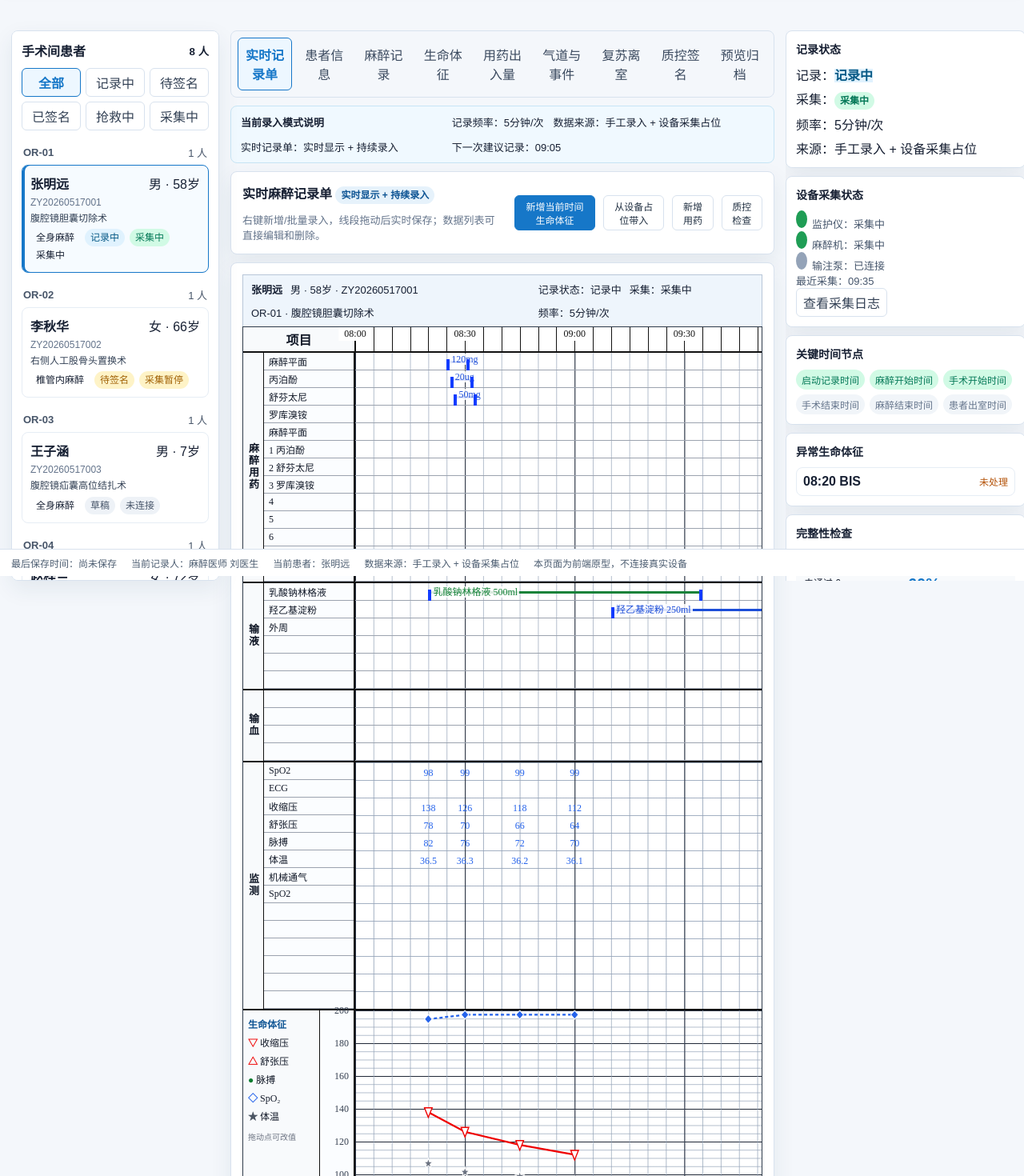
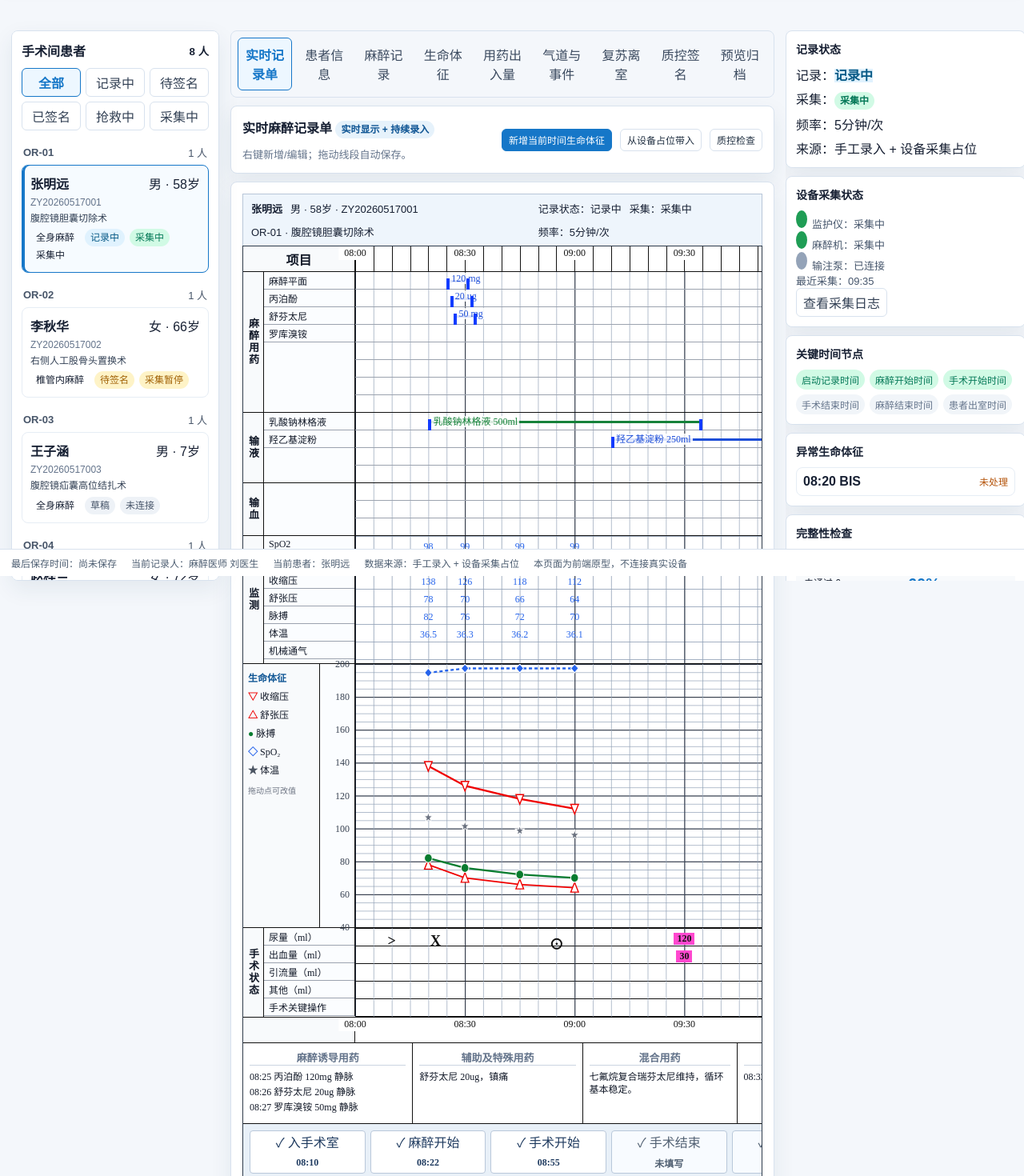
Before and after one commit to xueye612/mazuijilu, a Vue app: page / in a window 1280 px wide. Shown: the part 80-1550 px from the top of the page at 80% size. Built offline with nearby package versions, Linux system fonts and the light colour scheme.

Commit message:
style: fix thick border issues on screen view

```diff
--- a/src/styles/anesthesia-record-sheet.css
+++ b/src/styles/anesthesia-record-sheet.css
@@ -454,6 +454,18 @@ textarea:focus {
   font-size: 13px;
 }
 
+.mode-strip .mode-left {
+  gap: 8px;
+}
+
+.mode-strip .mode-left strong {
+  font-size: 13px;
+}
+
+.mode-strip .mode-right {
+  justify-content: flex-end;
+}
+
 .tab-panel {
   display: flex;
   flex-direction: column;
@@ -494,6 +506,14 @@ textarea:focus {
   display: none;
 }
 
+.band-labels .print-band-label {
+  display: none;
+}
+
+.band-labels .screen-band-label {
+  display: flex;
+}
+
 .live-sheet-header {
   display: flex;
   justify-content: space-between;
@@ -529,7 +549,7 @@ textarea:focus {
   display: grid;
   grid-template-columns: var(--live-sheet-left-width) 1fr;
   height: 32px;
-  border-bottom: 2px solid #111;
+  border-bottom: 1px solid #111;
 }
 
 .sheet-left-head {
@@ -572,13 +592,13 @@ textarea:focus {
 }
 
 .minor-tick.major {
-  border-left-width: 1.5px;
+  border-left-width: 1px;
 }
 
 .live-band {
   display: grid;
   grid-template-columns: var(--live-sheet-side-width) calc(var(--live-sheet-left-width) - var(--live-sheet-side-width)) 1fr;
-  border-bottom: 2px solid #111;
+  border-bottom: 1px solid #111;
 }
 
 .band-side {
@@ -597,7 +617,7 @@ textarea:focus {
 
 .band-labels,
 .status-labels {
-  border-right: 2px solid #111;
+  border-right: 1px solid #111;
   background: #fbfdff;
 }
 
@@ -764,7 +784,7 @@ textarea:focus {
   display: grid;
   grid-template-columns: var(--live-chart-legend-width) calc(var(--live-sheet-left-width) - var(--live-chart-legend-width)) 1fr;
   height: 330px;
-  border-bottom: 2px solid #111;
+  border-bottom: 1px solid #111;
 }
 
 .chart-legend {
@@ -789,7 +809,7 @@ textarea:focus {
 
 .vital-scale {
   position: relative;
-  border-right: 2px solid #111;
+  border-right: 1px solid #111;
   background: #fbfdff;
 }
 
@@ -950,7 +970,7 @@ textarea:focus {
 .live-notes {
   display: grid;
   grid-template-columns: 1.1fr 1.1fr 1fr 1.3fr 1.2fr;
-  border-bottom: 2px solid #111;
+  border-bottom: 1px solid #111;
 }
 
 .live-notes div {
@@ -2738,14 +2758,14 @@ textarea:focus {
   }
 
   .print-rule-box {
-    border: 1.5px solid #111;
-    border-bottom: 2px solid #111;
+    border: 1px solid #111;
+    border-bottom: 1px solid #111;
     padding: 0 2mm 1mm;
   }
 
   .live-sheet-scroll {
     overflow: visible;
-    border: 1.5px solid #111;
+    border: 1px solid #111;
   }
 
   .live-sheet-board {
@@ -2758,7 +2778,7 @@ textarea:focus {
   .sheet-time-ruler {
     grid-template-columns: var(--print-sheet-left-width) 1fr;
     height: 6mm;
-    border-bottom: 1.5px solid #111;
+    border-bottom: 1px solid #111;
   }
 
   .sheet-left-head {
@@ -2791,13 +2811,13 @@ textarea:focus {
 
   .minor-tick.major {
     height: auto;
-    border-left-width: 1.2px;
+    border-left-width: 1px;
   }
 
   .live-band,
   .band-status {
     grid-template-columns: var(--print-band-side-width) calc(var(--print-sheet-left-width) - var(--print-band-side-width)) 1fr;
-    border-bottom: 1.5px solid #111;
+    border-bottom: 1px solid #111;
   }
 
   .band-side {
@@ -2816,7 +2836,7 @@ textarea:focus {
     display: grid;
     grid-template-rows: repeat(var(--print-rows, 1), minmax(0, 1fr));
     background: #fff;
-    border-right: 1.5px solid #111;
+    border-right: 1px solid #111;
   }
 
   .band-labels div,
@@ -2828,11 +2848,16 @@ textarea:focus {
     font-size: 9pt;
   }
 
-  .screen-band-label {
+  .band-labels div:first-child,
+  .status-labels div:first-child {
+    border-top: 0.6px solid #111;
+  }
+
+  .band-labels .screen-band-label {
     display: none !important;
   }
 
-  .print-band-label {
+  .band-labels .print-band-label {
     display: flex;
   }
 
@@ -2881,7 +2906,7 @@ textarea:focus {
   }
 
   .print-grid-lines span.major {
-    border-left: 1.2px solid #111;
+    border-left: 1px solid #111;
   }
 
   .print-row-lines span,
@@ -2921,6 +2946,18 @@ textarea:focus {
   .monitor-text,
   .remark-text {
     font-size: 8pt;
+  }
+
+  .monitor-text,
+  .spo2-text,
+  .remark-text {
+    top: calc((var(--row-index, 0) + 0.5) * 100% / var(--row-count, 1)) !important;
+    transform: translate(-50%, -50%);
+    padding: 0 0.6mm;
+    background: #fff;
+    box-shadow: 0 0 0 0.6mm #fff;
+    font-size: 9pt;
+    font-weight: 700;
   }
 
   .drug-marker,
@@ -2974,13 +3011,13 @@ textarea:focus {
     display: grid;
     grid-template-columns: var(--print-sheet-left-width) 1fr;
     min-height: 7mm;
-    border-bottom: 1.5px solid #111;
+    border-bottom: 1px solid #111;
   }
 
   .print-surgery-status-row .band-labels {
     display: grid;
     grid-template-rows: 1fr;
-    border-right: 1.5px solid #111;
+    border-right: 1px solid #111;
   }
 
   .print-surgery-status-row .status-marker {
@@ -2992,7 +3029,7 @@ textarea:focus {
   .live-vital-chart {
     grid-template-columns: var(--print-chart-legend-width) calc(var(--print-sheet-left-width) - var(--print-chart-legend-width)) 1fr;
     height: 62mm;
-    border-bottom: 1.5px solid #111;
+    border-bottom: 1px solid #111;
   }
 
   .live-chart-svg {
@@ -3017,7 +3054,7 @@ textarea:focus {
 
   .vital-scale {
     background: #fff;
-    border-right: 1.5px solid #111;
+    border-right: 1px solid #111;
   }
 
   .vital-scale span {
@@ -3061,7 +3098,7 @@ textarea:focus {
   }
 
   .print-bottom-panel {
-    border: 1.5px solid #111;
+    border: 1px solid #111;
     border-top: 0;
     font-size: 9pt;
   }
@@ -3070,7 +3107,7 @@ textarea:focus {
     display: grid;
     grid-template-columns: 7mm 7mm 1fr 8mm 1fr 8mm 1fr;
     min-height: 26mm;
-    border-bottom: 1.5px solid #111;
+    border-bottom: 1px solid #111;
   }
 
   .print-large-notes > * {
--- a/src/views/anesthesia/AnesthesiaLiveSheet.vue
+++ b/src/views/anesthesia/AnesthesiaLiveSheet.vue
@@ -3,12 +3,11 @@
     <div class="section-card live-sheet-toolbar">
       <div>
         <h2>实时麻醉记录单 <span class="input-badge">实时显示 + 持续录入</span></h2>
-        <p>右键新增/批量录入，线段拖动后实时保存；数据列表可直接编辑和删除。</p>
+        <p>右键新增/编辑；拖动线段自动保存。</p>
       </div>
       <div class="row-actions">
         <button class="btn small primary" :disabled="readOnly" @click="$emit('add-vital')">新增当前时间生命体征</button>
         <button class="btn small" :disabled="readOnly" @click="$emit('import-device')">从设备占位带入</button>
-        <button class="btn small" :disabled="readOnly" @click="$emit('add-medication')">新增用药</button>
         <button class="btn small" @click="$emit('quality-check')">质控检查</button>
       </div>
     </div>
@@ -203,7 +202,7 @@
                 :key="item.key"
                 class="monitor-text"
                 :class="{ 'spo2-text': item.metric === 'SpO2', abnormal: item.abnormal }"
-                :style="{ left: timeLeft(item.time), top: item.top }"
+                :style="{ left: monitorValueLeft(item.time), top: item.top, '--row-index': item.rowIndex, '--row-count': item.rowCount }"
                 :title="`${item.time} ${item.metric}：${item.value}${monitorMeta(item.metric).unit || ''}`"
                 @contextmenu.prevent.stop="openMonitorEdit($event, item.row)"
                 @click.stop="openMonitorEdit($event, item.row)"
@@ -812,7 +811,7 @@ const props = defineProps({
   readOnly: { type: Boolean, default: false },
 });
 
-defineEmits(['add-vital', 'import-device', 'add-medication', 'quality-check']);
+defineEmits(['add-vital', 'import-device', 'quality-check']);
 
 const liveMenu = reactive({ visible: false, x: 0, y: 0, type: 'grid', target: null });
 const saveBadge = reactive({ visible: false, x: 0, y: 0, time: '' });
@@ -1025,7 +1024,7 @@ const medicationRows = computed(() =>
     printIndex: index + 1,
     rowCount: 9,
     endTime: med.endTime || addMinutes(med.time, isContinuousDrug(med) ? 45 : 0),
-    label: `${med.dose || ''}${med.unit || ''}`,
+    label: `${med.dose || ''}${med.unit ? ` ${med.unit}` : ''}`,
   })),
 );
 const continuousMedicationRows = computed(() => medicationRows.value.filter((row) => isContinuousDrug(row)));
@@ -1034,7 +1033,10 @@ const printMedicationLabelRows = computed(() => [
   { key: 'plane', label: '麻醉平面' },
   ...Array.from({ length: 8 }, (_, index) => {
     const row = medicationRows.value[index];
-    return { key: `med-${index + 1}`, label: `${index + 1}${row?.name ? ` ${row.name}` : ''}` };
+    return {
+      key: `med-${index + 1}`,
+      label: `${index + 1}${row?.name ? ` ${row.name}` : ''}${row?.unit ? `（${row.unit}）` : ''}`,
+    };
   }),
 ]);
 const printInfusionRowCount = 4;
@@ -1089,7 +1091,17 @@ const monitorCells = computed(() =>
       .map((metric, index) => {
         const value = monitorValue(row, metric);
         if (value === '' || value === undefined || value === null) return null;
-        return { key: `${row.id}-${metric}`, row, metric, value, time: row.time, top: `${6 + index * 22}px`, abnormal: metric === 'SpO2' && Number(value) < 95 };
+        return {
+          key: `${row.id}-${metric}`,
+          row,
+          metric,
+          value,
+          time: row.time,
+          top: `${6 + index * 22}px`,
+          rowIndex: index,
+          rowCount: printMonitorRowCount.value,
+          abnormal: metric === 'SpO2' && Number(value) < 95,
+        };
       })
       .filter(Boolean),
   ),
@@ -1212,6 +1224,16 @@ function uniqueId(prefix) {
 
 function timeLeft(time) {
   return `${timeToPercent(time, sheetStart.value, sheetEnd.value)}%`;
+}
+
+function clampPercent(value, padding = 0.8) {
+  const numeric = Number(value);
+  if (!Number.isFinite(numeric)) return 0;
+  return Math.max(padding, Math.min(100 - padding, numeric));
+}
+
+function monitorValueLeft(time) {
+  return `${clampPercent(timeToPercent(time, sheetStart.value, sheetEnd.value))}%`;
 }
 
 function markerStyle(time, index, rowCount = 1, printIndex = index) {
--- a/src/views/anesthesia/AnesthesiaRecordSheet.vue
+++ b/src/views/anesthesia/AnesthesiaRecordSheet.vue
@@ -91,12 +91,12 @@
           </button>
         </nav>
 
-        <section class="mode-strip">
-          <div>
-            <strong>当前录入模式说明</strong>
-            <span>{{ activeTabLabel }}：{{ activeTabMeta.mode }}</span>
-          </div>
-          <div>
+        <section v-if="activeTab !== 'live'" class="mode-strip">
+          <div class="mode-left">
+            <strong>{{ activeTabLabel }}</strong>
+            <span>{{ activeTabMeta.mode }}</span>
+          </div>
+          <div class="mode-right">
             <span>记录频率：{{ currentRecord.vitalFrequency }}分钟/次</span>
             <span>数据来源：{{ currentRecord.dataSource }}</span>
             <span>下一次建议记录：{{ nextVitalTime }}</span>
@@ -110,7 +110,6 @@
           :read-only="isReadOnly"
           @add-vital="addVitalRow()"
           @import-device="importDeviceVitals"
-          @add-medication="addMedication()"
           @quality-check="runQualityCheck"
         />
 
```
